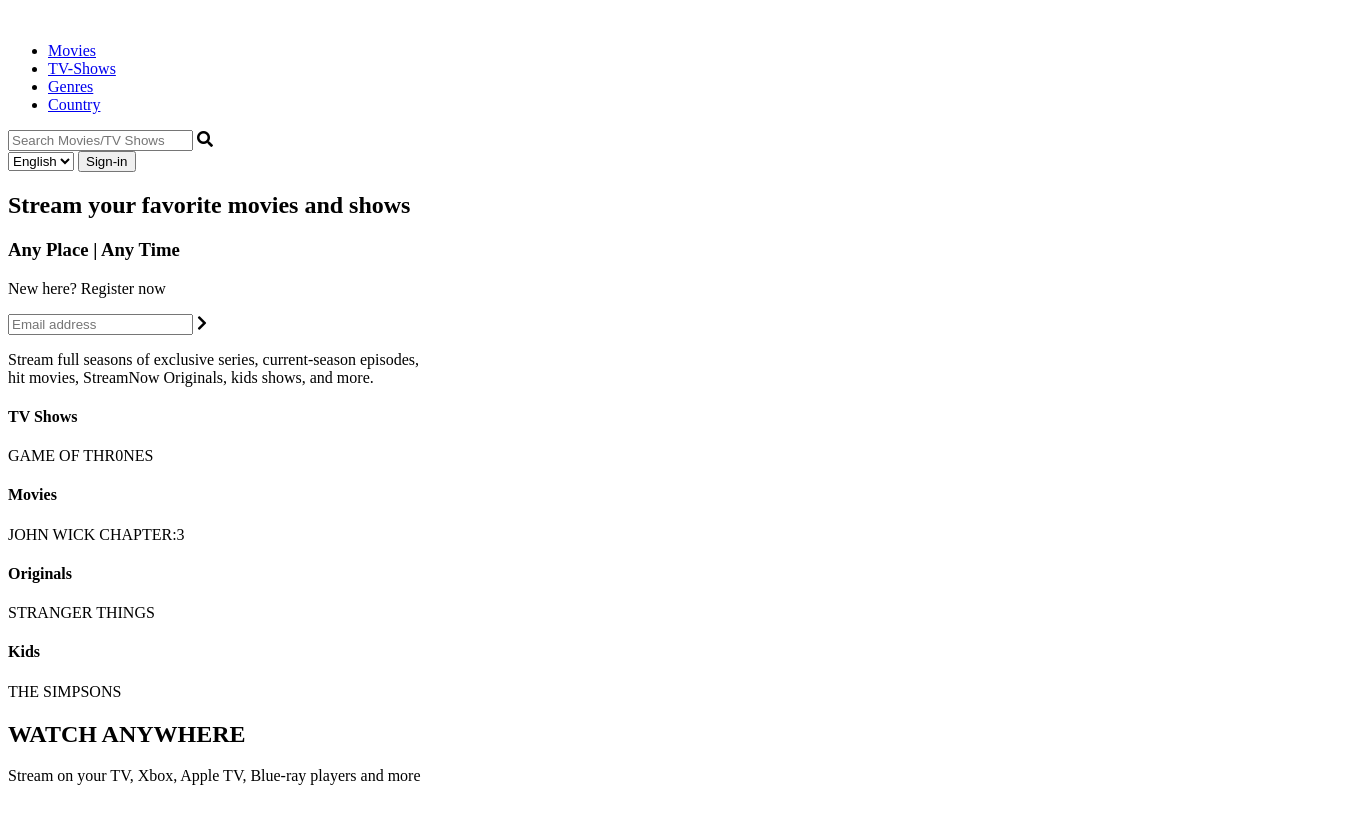
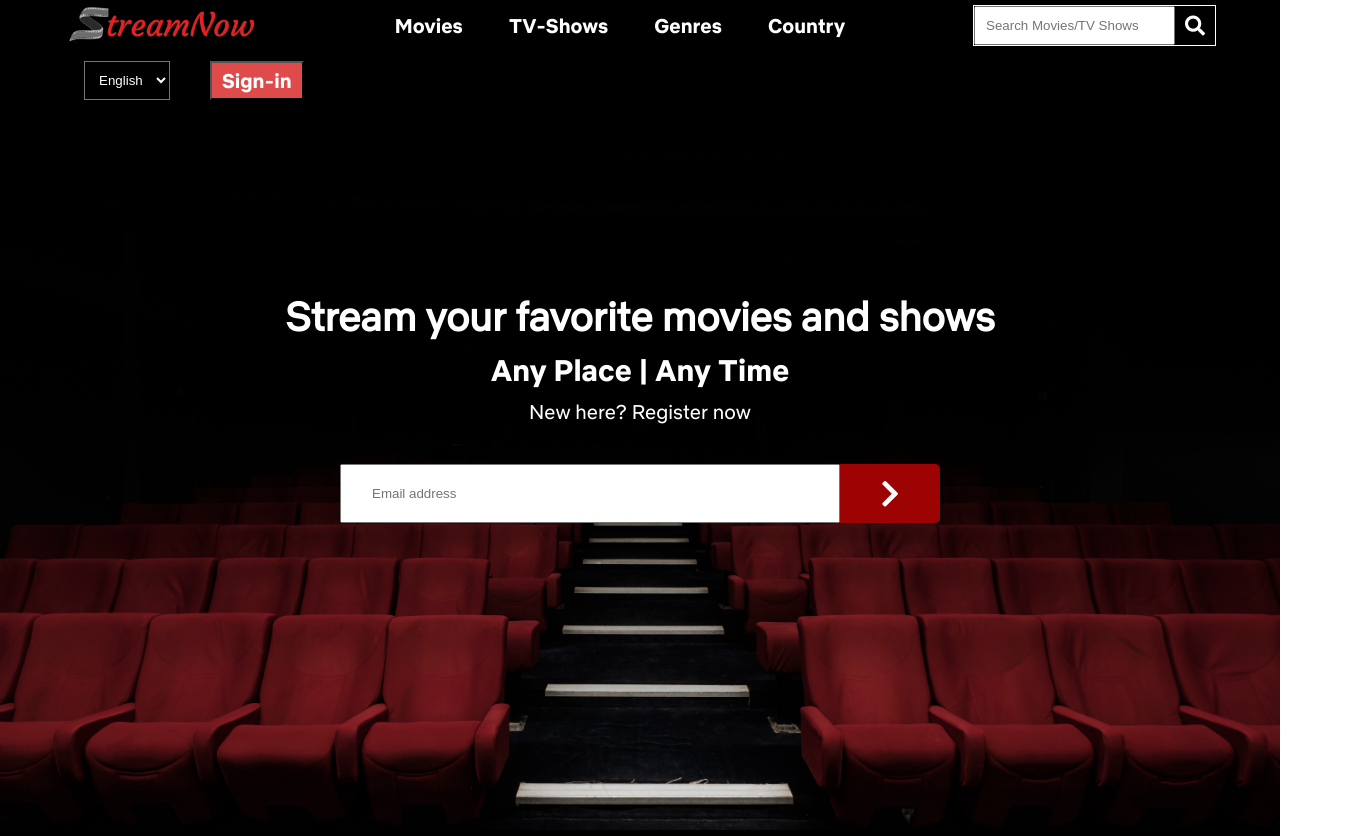
Before and after one commit to Maneeshk11/Landing-Page, a plain HTML site: page index.html in a window 1280 px wide. Shown: the top 836 px of the page, 1365 px wide, since content can reach past the window. Drawn offline with Linux system fonts and the light colour scheme; the site is published under a folder, as on GitHub Pages, so addresses that start at the root find nothing.

Commit message:
some changes

```diff
--- a/index.html
+++ b/index.html
@@ -5,8 +5,8 @@
     <meta http-equiv="X-UA-Compatible" content="IE=edge" />
     <meta name="viewport" content="width=device-width, initial-scale=1.0" />
     <title>Streaming site</title>
-    <link rel="stylesheet" href="/style.css" />
-    <link rel="icon" href="/img/s.jpg" />
+    <link rel="stylesheet" href="./style.css" />
+    <link rel="icon" href="./img/s.jpg" />
     <link
       rel="stylesheet"
       href="https://pro.fontawesome.com/releases/v5.10.0/css/all.css"
@@ -18,7 +18,7 @@
   <body>
     <header class="main-header">
       <nav>
-        <img id="logo-img" src="/img/logo2-removebg-preview (1).png" alt="" />
+        <img id="logo-img" src="./img/logo2-removebg-preview (1).png" alt="" />
         <ul id="main-list">
           <li>
             <div><a href="#">Movies</a></div>
@@ -99,13 +99,13 @@
         <p>Stream on your TV, Xbox, Apple TV, Blue-ray players and more</p>
       </div>
       <div id="img-tv">
-        <img src="/img/kk.jpg" alt="" />
+        <img src="./img/kk.jpg" alt="" />
       </div>
     </section>
 
     <section id="pagefour">
       <div id="pagefour-img">
-        <img src="/img/page-four-img 1.png" alt="" />
+        <img src="./img/page-four-img 1.png" alt="" />
       </div>
       <div id="pagefour-text">
         <h1>EASY ACCESS</h1>
@@ -136,7 +136,7 @@
         >
       </div>
       <div id="threetwo">
-        <img src="/img/oie_b36FSLTdQnn4.png" alt="" />
+        <img src="./img/oie_b36FSLTdQnn4.png" alt="" />
       </div>
     </section>
     <footer class="footer">
--- a/style.css
+++ b/style.css
@@ -37,23 +37,23 @@ ul {
 
 @font-face {
   font-family: "Anton";
-  src: url(/fonts/Anton-Regular.ttf);
+  src: url(./fonts/Anton-Regular.ttf);
 }
 @font-face {
   font-family: "Courgette";
-  src: url(/fonts/Courgette-Regular.ttf);
+  src: url(./fonts/Courgette-Regular.ttf);
 }
 @font-face {
   font-family: "Helvetica";
-  src: url(/fonts/HelveticaLt.ttf);
+  src: url(./fonts/HelveticaLt.ttf);
 }
 @font-face {
   font-family: "Netflix";
-  src: url(/fonts/NetflixSansRegular.ttf);
+  src: url(./fonts/NetflixSansRegular.ttf);
 }
 @font-face {
   font-family: "Netflix2";
-  src: url(/fonts/NetflixSansBold.ttf);
+  src: url(./fonts/NetflixSansBold.ttf);
 }
 
 /*------------------------------*/
@@ -130,7 +130,7 @@ ul {
 }
 .hero {
   background: linear-gradient(rgb(0, 0, 0, 0.5), transparent),
-    url("/img/page-one-bg.jpg");
+    url("./img/page-one-bg.jpg");
   min-height: 90vh;
   background-repeat: no-repeat;
   background-size: cover;
@@ -214,22 +214,22 @@ ul {
   font-size: 130%;
 }
 #tv {
-  background: url("/img/tvshow.jpg");
+  background: url("./img/tvshow.jpg");
   background-repeat: no-repeat;
   background-size: cover;
   background-position: center;
 }
 #kids {
-  background: url("/img/kids.jpg");
+  background: url("./img/kids.jpg");
 }
 #movie {
-  background: url("/img/movie.jpg");
+  background: url("./img/movie.jpg");
   background-repeat: no-repeat;
   background-size: cover;
   background-position: center;
 }
 #original {
-  background: url("/img/originals.jpg");
+  background: url("./img/originals.jpg");
   background-repeat: no-repeat;
   background-size: cover;
   background-position: center;
```
